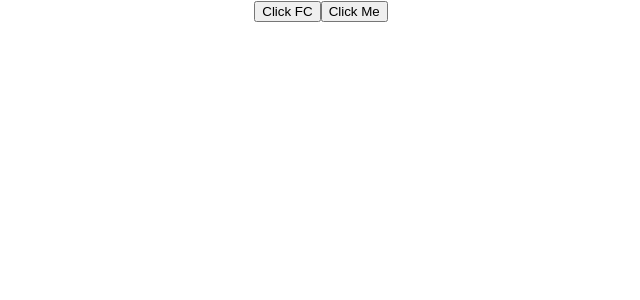
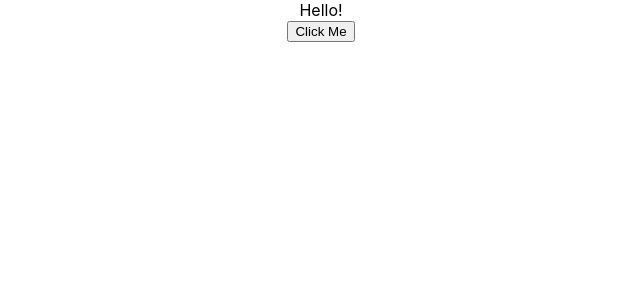
Before and after one commit to mistrymohini/ReactDemoProject, a React (Create React App) app: page / in a window 1280 px wide. Shown: the top 300 px of the page, without its empty margins (319-959 px from the left). Built offline with nearby package versions, Linux system fonts and the light colour scheme.

Commit message:
Binding Event Handler in render

```diff
--- a/src/App.js
+++ b/src/App.js
@@ -12,7 +12,7 @@ class App extends Component {
   render(){
     return (
       <div className="App">
-        <FunctionClick></FunctionClick>
+        {/* <FunctionClick></FunctionClick> */}
         <ClassClick></ClassClick>
         {/* <Greet name="Mohini">
           <p>This is first Candidate</p>
--- a/src/Component/ClassClick.js
+++ b/src/Component/ClassClick.js
@@ -1,13 +1,26 @@
 import React, { Component } from 'react'
 
  class ClassClick extends Component {
+    constructor(props) {
+      super(props)
+
+      this.state = {
+         message:'Hello!'
+      }
+    }
     clickHandler()
     {
-        console.log("Button clicked from Class Component");
+        this.setState({
+            message:'Good Bye!'
+        })
+        //console.log("Button clicked from Class Component");
     }
   render() {
     return (
-      <button onClick={this.clickHandler}>Click Me</button>
+        <div>
+            <div>{this.state.message}</div>
+            <button onClick={this.clickHandler.bind(this)}>Click Me</button>
+      </div>
     )
   }
 }
--- a/src/Component/FunctionClick.js
+++ b/src/Component/FunctionClick.js
@@ -1,14 +1,27 @@
 import React from 'react'
 
 function FunctionClick() {
+    // constructor(props) {
+    //   super(props)
+
+    //   this.state = {
+    //      message:'Hello!'
+    //   }
+    // }
 
     function clickHandler()
     {
+        // this.setState({
+        //     message:'Good Bye!'
+        // })
         console.log("Button clicked from Functional Component");
     }
 
   return (
+    <div>
+    <div>{this.state.message}</div>
     <button onClick={clickHandler}>Click FC</button>
+    </div>
   )
 }
 
```
